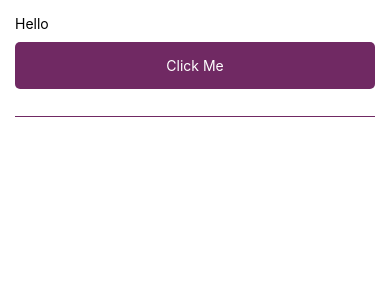
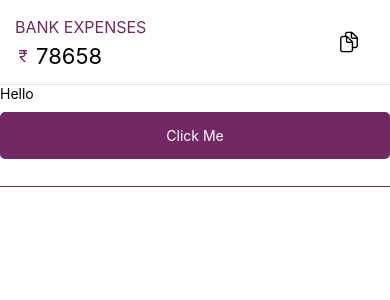
Before and after one commit to ASakkeer/rn-my-journey, a React Native app: screen / in a window 390 px wide. Shown: the top 300 px of the page. Built offline with nearby package versions, Linux system fonts and the light colour scheme.

Commit message:
Vector Icons integrated for Android

```diff
--- a/App.js
+++ b/App.js
@@ -7,13 +7,19 @@ import {
   TextInput,
   View,
 } from './src/components/common';
+import {Header} from './src/components/layout';
 
 function App() {
   return (
-    <View flex={1} vPadding={15} hPadding={15} backgroundColor="#ffffff">
+    <View flex={1} backgroundColor="#ffffff">
+      <Header title="BANK EXPENSES" total={78658} />
       <Text>Hello</Text>
       <BreakSpace />
-      <Button title="Click Me" />
+      <Button>
+        <Text textCenter color="#ffffff">
+          Click Me
+        </Text>
+      </Button>
       <BreakSpace />
       <TextInput />
     </View>
--- a/package.json
+++ b/package.json
@@ -11,7 +11,8 @@
   },
   "dependencies": {
     "react": "18.2.0",
-    "react-native": "0.73.4"
+    "react-native": "0.73.4",
+    "react-native-vector-icons": "^10.0.3"
   },
   "devDependencies": {
     "@babel/core": "^7.20.0",
--- a/src/components/common/Button.js
+++ b/src/components/common/Button.js
@@ -4,7 +4,6 @@ import {Text} from '.';
 
 const Button = ({
   onPress,
-  title,
   vPadding,
   hPadding,
   flex,
@@ -14,12 +13,12 @@ const Button = ({
   disabled = false,
   activeOpacity = 0.8,
   backgroundColor,
-  color = '#ffffff',
   testID,
   borderRadius,
   center = true,
   style,
   titleStyle,
+  children,
   ...rest
 }) => {
   const buttonStyles = [
@@ -50,9 +49,7 @@ const Button = ({
       testID={testID}
       style={buttonStyles}
       {...rest}>
-      <Text style={buttonTextStyles} color={color}>
-        {title}
-      </Text>
+      {children}
     </RNTouchableOpacity>
   );
 };
--- /dev/null
+++ b/src/components/common/IconLibrary.js
@@ -0,0 +1,35 @@
+// In IconLibrary.js
+
+import AntDesign from 'react-native-vector-icons/AntDesign';
+import Entypo from 'react-native-vector-icons/Entypo';
+import EvilIcons from 'react-native-vector-icons/EvilIcons';
+import Feather from 'react-native-vector-icons/Feather';
+import FontAwesome from 'react-native-vector-icons/FontAwesome';
+import FontAwesome5 from 'react-native-vector-icons/FontAwesome5';
+import FontAwesome6 from 'react-native-vector-icons/FontAwesome6';
+import Fontisto from 'react-native-vector-icons/Fontisto';
+import Foundation from 'react-native-vector-icons/Foundation';
+import Ionicons from 'react-native-vector-icons/Ionicons';
+import MaterialCommunityIcons from 'react-native-vector-icons/MaterialCommunityIcons';
+import MaterialIcons from 'react-native-vector-icons/MaterialIcons';
+import Octicons from 'react-native-vector-icons/Octicons';
+import SimpleLineIcons from 'react-native-vector-icons/SimpleLineIcons';
+import Zocial from 'react-native-vector-icons/Zocial';
+
+export {
+  AntDesign,
+  Entypo,
+  EvilIcons,
+  Feather,
+  FontAwesome,
+  FontAwesome5,
+  FontAwesome6,
+  Fontisto,
+  Foundation,
+  Ionicons,
+  MaterialCommunityIcons,
+  MaterialIcons,
+  Octicons,
+  SimpleLineIcons,
+  Zocial,
+};
--- a/src/components/common/Text.js
+++ b/src/components/common/Text.js
@@ -6,7 +6,7 @@ const Text = ({
   fontSize,
   fontWeight,
   color,
-  textAlign,
+  textCenter,
   testID,
   style,
   ...rest
@@ -16,7 +16,7 @@ const Text = ({
     fontSize && {fontSize},
     fontWeight && {fontWeight},
     color && {color},
-    textAlign && {textAlign},
+    textCenter && {textAlign: 'center'},
     testID && {testID},
     style,
   ];
--- a/src/components/common/View.js
+++ b/src/components/common/View.js
@@ -6,10 +6,13 @@ const View = ({
   vPadding,
   hPadding,
   flex,
-  flexDirection,
+  row,
   height,
   width,
   backgroundColor,
+  jCenter,
+  aCenter,
+  mBottom,
   testID,
   style,
   ...rest
@@ -19,11 +22,14 @@ const View = ({
     vPadding && {paddingVertical: vPadding},
     hPadding && {paddingHorizontal: vPadding},
     flex && {flex},
-    flexDirection && {flexDirection},
+    row && {flexDirection: 'row'},
+    jCenter && {justifyContent: 'center'},
+    aCenter && {alignItems: 'center'},
     height && {height},
     width && {width},
     testID && {testID},
     backgroundColor && {backgroundColor},
+    mBottom && {marginBottom: mBottom},
     style,
   ];
 
--- /dev/null
+++ b/src/components/layout/Header.js
@@ -0,0 +1,50 @@
+import React from 'react';
+import {View, Text, Button, MaterialIcons, Ionicons} from '../common';
+import {StyleSheet} from 'react-native';
+
+const Header = React.memo(function Header({
+  isWelcome = false,
+  title,
+  total = 0,
+  onIconPress = () => {},
+}) {
+  return (
+    <View style={styles.headerContainer} row vPadding={15} hPadding={15}>
+      <View flex={1}>
+        <View style={styles.userInfo} row aCenter>
+          {isWelcome && <Text>Welcome, </Text>}
+          <Text fontSize={16} color={title ? '#702963' : '#000000'}>
+            {title || 'SAKKEER'}
+          </Text>
+        </View>
+        <View row aCenter>
+          <MaterialIcons name="currency-rupee" size={16} color="#702963" />
+          <Text style={styles.balanceText} fontSize={22}>
+            {total}
+          </Text>
+        </View>
+      </View>
+      <View jCenter>
+        <Button backgroundColor="#ffffff" onPress={onIconPress}>
+          <Ionicons name="documents-outline" size={22} color="#000000" />
+        </Button>
+      </View>
+    </View>
+  );
+});
+
+const styles = StyleSheet.create({
+  headerContainer: {
+    borderBottomWidth: 1,
+    borderColor: '#e5e5e5',
+  },
+  userInfo: {
+    flex: 1,
+    marginBottom: 5,
+  },
+  balanceText: {
+    marginLeft: 5,
+  },
+});
+
+export default Header;
--- a/src/components/layout/index.js
+++ b/src/components/layout/index.js
@@ -0,0 +1,3 @@
+import Header from './Header';
+
+export {Header};
```
Also changed, not shown: src/components/common/index.js (+32 -0 lines), 3 other files (tests, documents, lock files or other folders).
